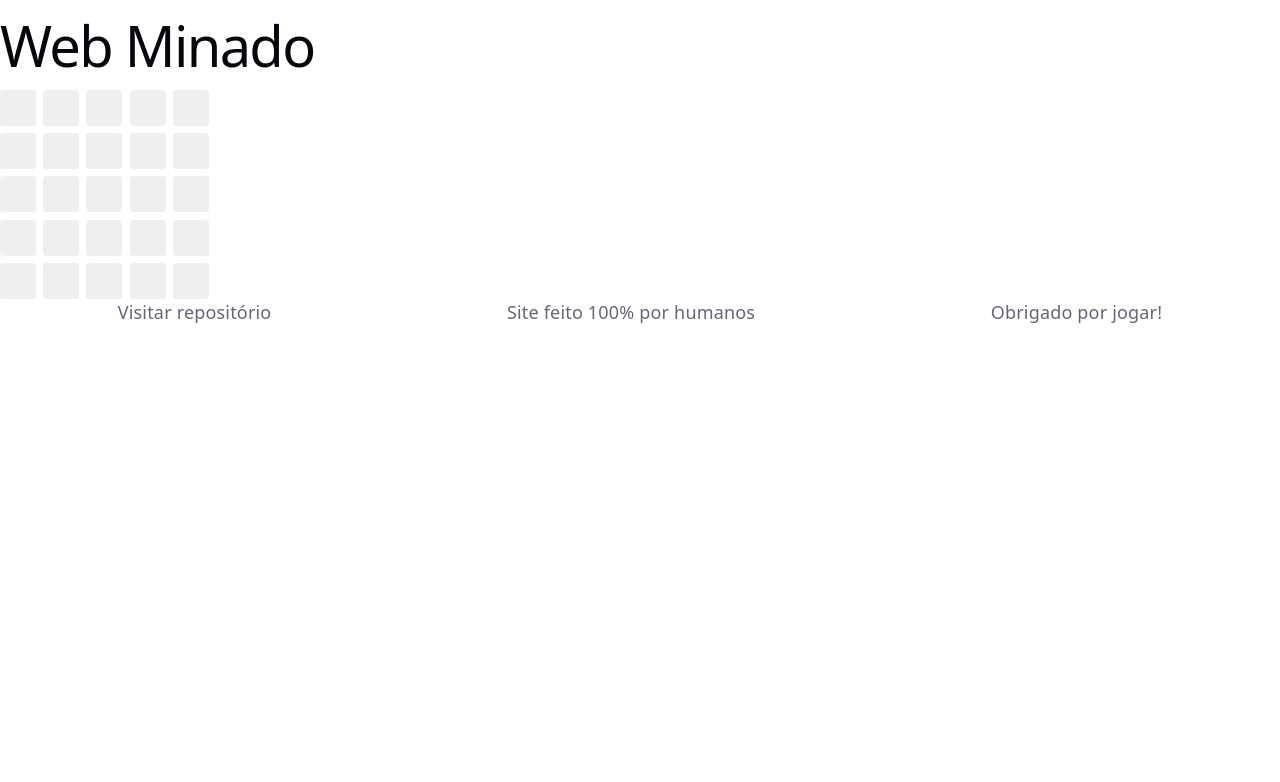
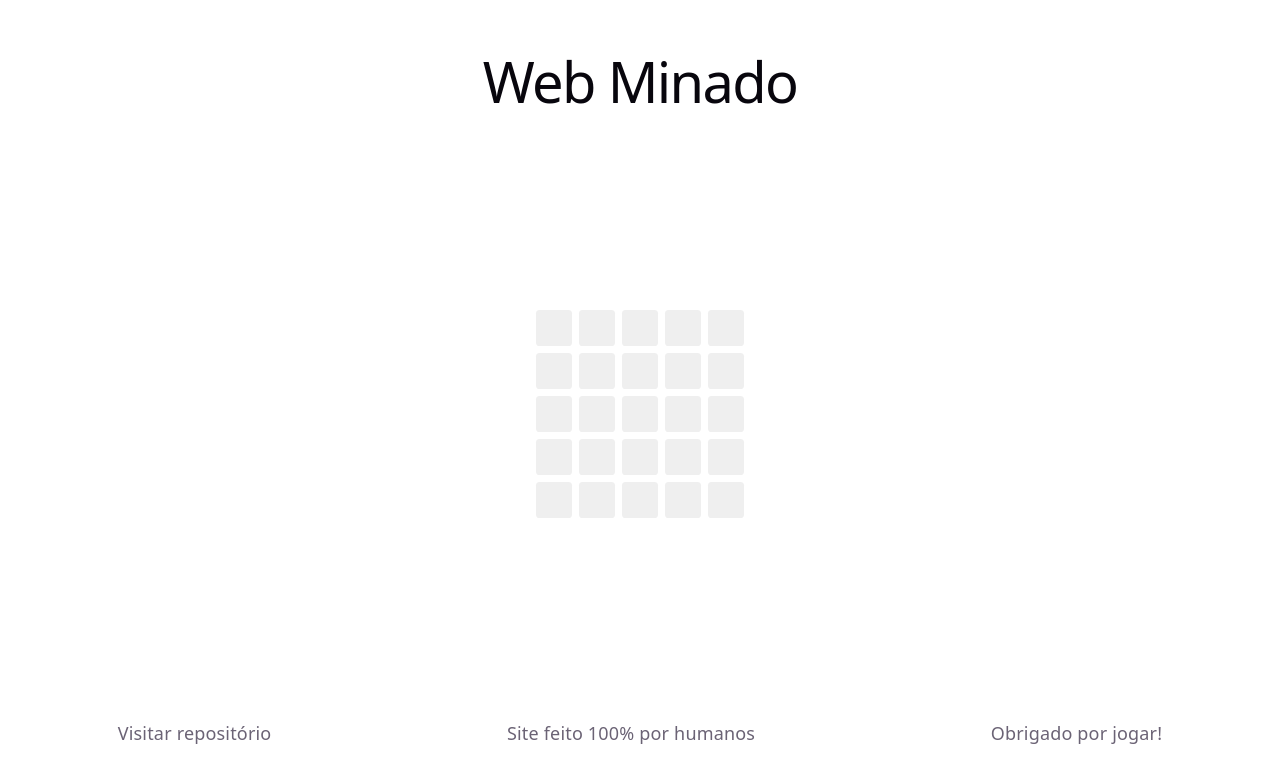
Before and after one commit to ufjf-dcc206/ufjf-dcc206-2026-1-a-trb-matheusac, a website built with Vite: page index.html in a window 1280 px wide. Built offline with nearby package versions, Linux system fonts and the light colour scheme.

Commit message:
:lipstick: ajustes de estilo na pag geral

```diff
--- a/src/style.css
+++ b/src/style.css
@@ -89,17 +89,34 @@
 
 body {
   position: relative;
+  min-height: 100vh;
+
+  display: flex;
+  flex-direction: column;
+  justify-content: space-between;
 }
 
 main {
   display: flex;
   flex-direction: column;
+  align-items: center;
+  justify-content: center;
 
   height: 100%;
+}
+
+header {
+  padding: 2rem 0;
+  align-self: center;
 }
 
 footer {
   display: flex;
   justify-content: space-around;
   bottom: 0;
+  padding: 2rem 0;
+  flex-wrap: wrap;
 }
+footer > * {
+  padding: 1rem 0.8rem;
+}
```
